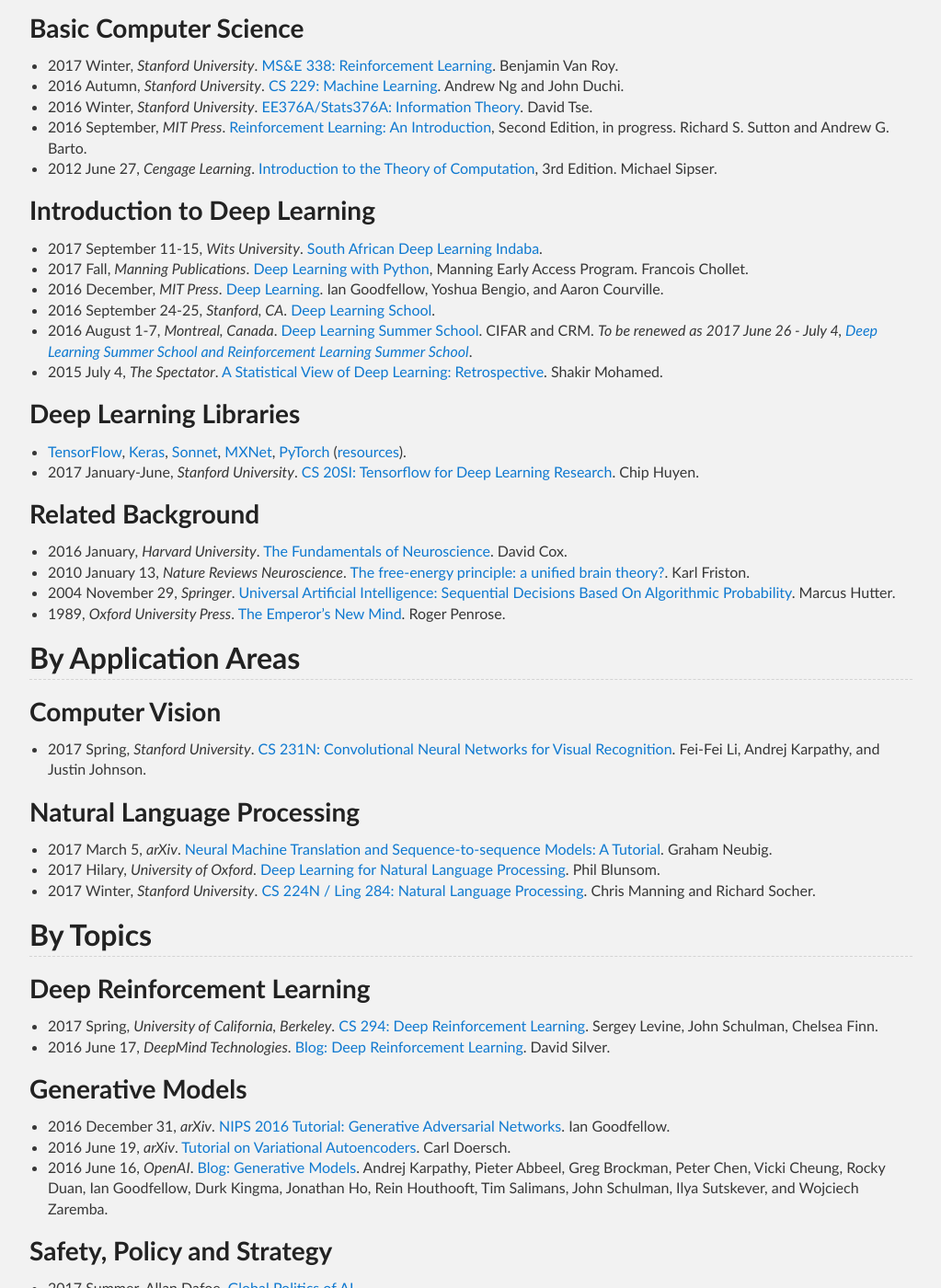
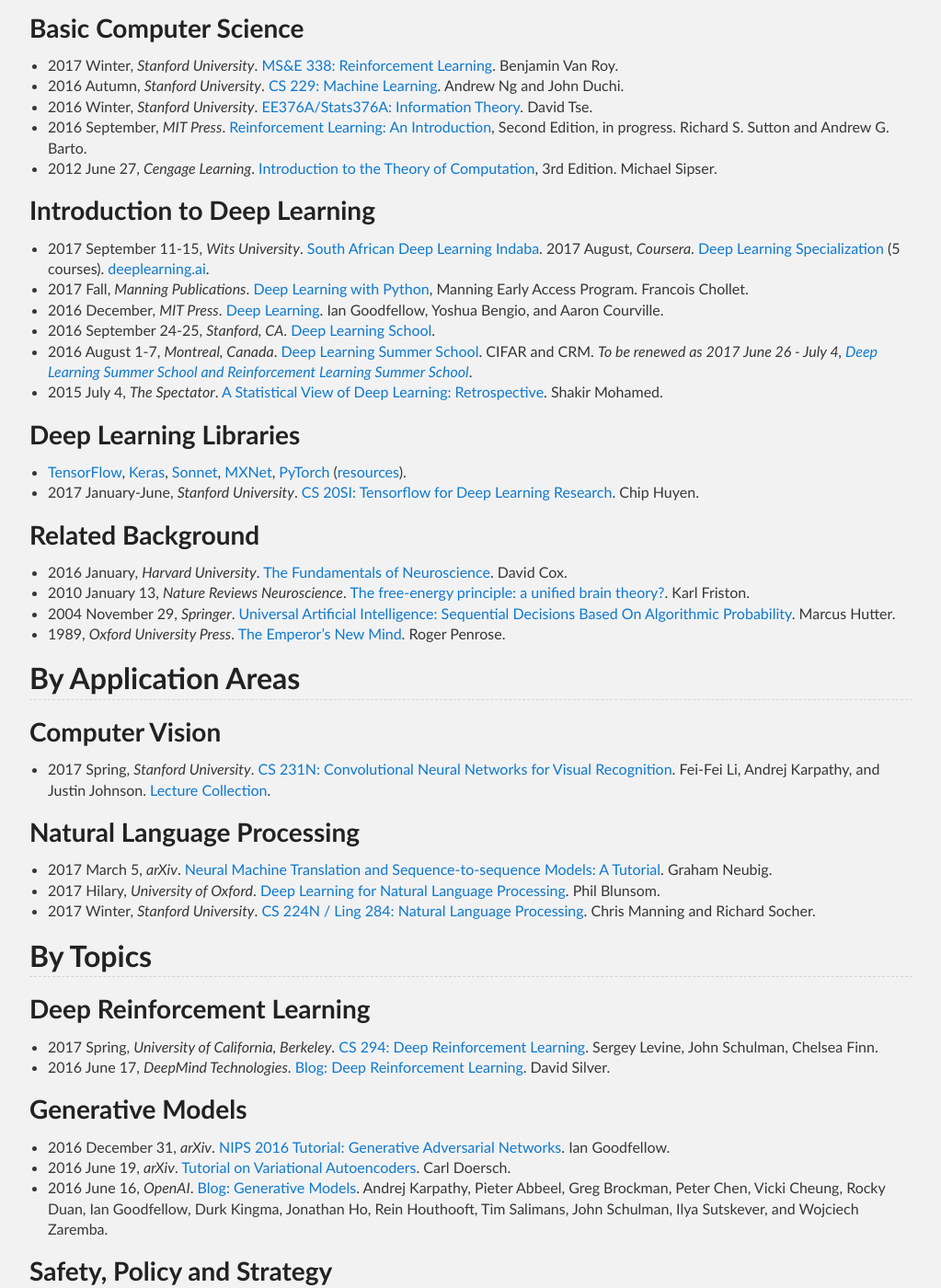
Before and after one commit to Tonywuhk/realai.org, a Jekyll site: the page built from resources/curriculum.md, in a window 1280 px wide and 1400 px high, scrolled down 547 px. Shown: the whole window at 92% size, without its empty margins (128-1151 px from the left). Built offline with Jekyll 4.4.1, drawn with Linux system fonts in a browser that asks for light colours; our own code applies the rules of GitHub Pages for plain Markdown files; the repository's description, which GitHub fills in, is left out.

Commit message:
Update files

```diff
--- a/resources/curriculum.md
+++ b/resources/curriculum.md
@@ -33,6 +33,7 @@
 ### Introduction to Deep Learning
 
 * 2017 September 11-15, *Wits University*. [South African Deep Learning Indaba](http://www.deeplearningindaba.com/).
+2017 August, *Coursera*. [Deep Learning Specialization](https://www.coursera.org/specializations/deep-learning) (5 courses). [deeplearning.ai](https://www.deeplearning.ai/).
 * 2017 Fall, *Manning Publications*. [Deep Learning with Python](https://www.manning.com/books/deep-learning-with-python), Manning Early Access Program. Francois Chollet.
 * 2016 December, *MIT Press*. [Deep Learning](http://www.deeplearningbook.org/). Ian Goodfellow, Yoshua Bengio, and Aaron Courville.
 * 2016 September 24-25, *Stanford, CA*. [Deep Learning School](https://www.bayareadlschool.org/).
@@ -55,7 +56,7 @@
 
 ### Computer Vision
 
-* 2017 Spring, *Stanford University*. [CS 231N: Convolutional Neural Networks for Visual Recognition](http://cs231n.stanford.edu/). Fei-Fei Li, Andrej Karpathy, and Justin Johnson.
+* 2017 Spring, *Stanford University*. [CS 231N: Convolutional Neural Networks for Visual Recognition](http://cs231n.stanford.edu/). Fei-Fei Li, Andrej Karpathy, and Justin Johnson. [Lecture Collection](http://realai.org/about/risks/#north-korea).
 
 ### Natural Language Processing
 
```
Also changed, not shown: games.md (+4 -0 lines), impacts.md (+1 -1 lines).
